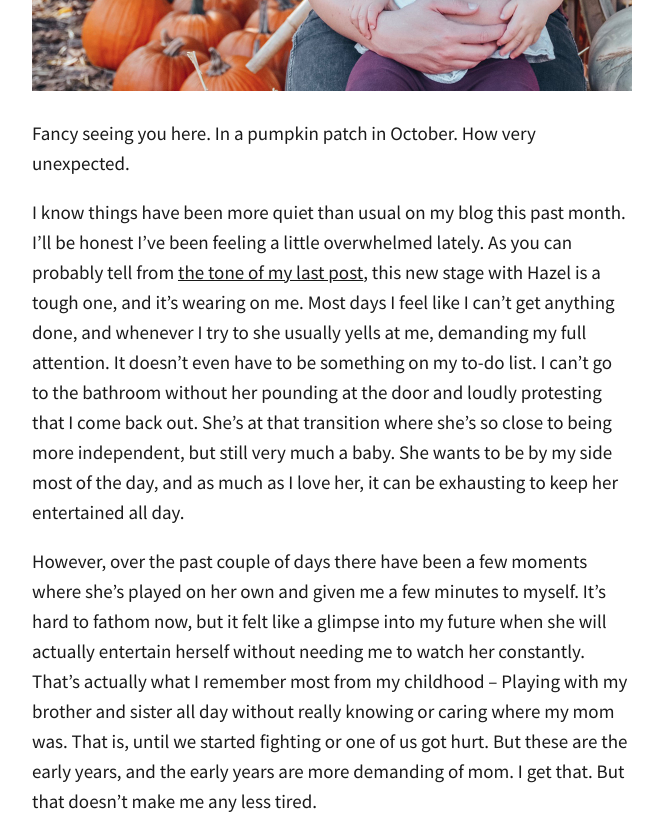
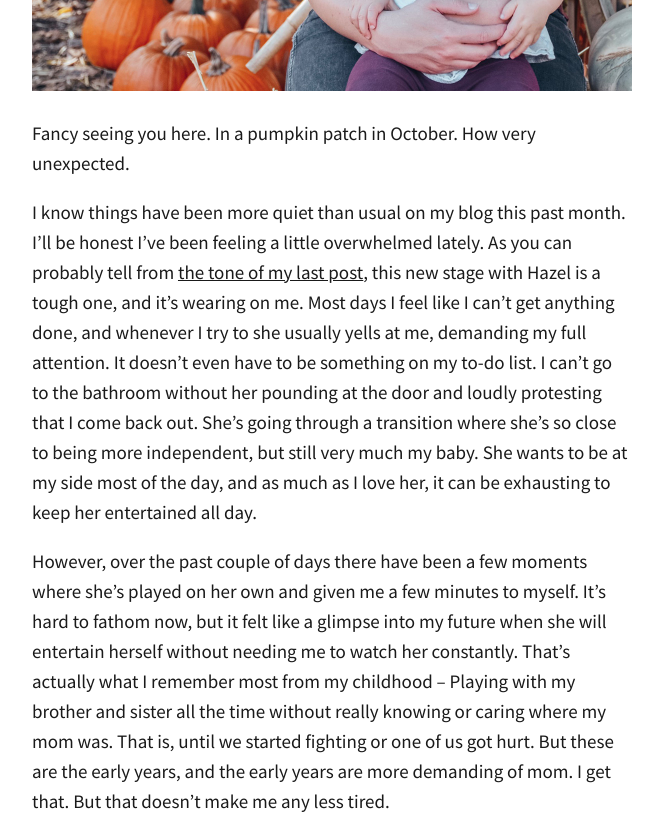
Before and after one commit to totiffany/totiffany.github.io, a Jekyll site: the page built from _posts/2018-10-26-Life-Lately-And-A-Fall-Playlist-For-Your-Weekend.md, in a window 1280 px wide and 1400 px high, scrolled down 978 px. Shown: the top 815 px of the window, without its empty margins (308-971 px from the left). Built offline with Jekyll 4.4.1, drawn with Linux system fonts in a browser that asks for light colours; our own code applies the rules of GitHub Pages for plain Markdown files; comment, search, counter and statistics services are not loaded; some of the changed text lies outside the part shown; grey boxes are pictures that could not be loaded.

Commit message:
Update 2018-10-26-Life-Lately-And-A-Fall-Playlist-For-Your-Weekend.md

```diff
--- a/_posts/2018-10-26-Life-Lately-And-A-Fall-Playlist-For-Your-Weekend.md
+++ b/_posts/2018-10-26-Life-Lately-And-A-Fall-Playlist-For-Your-Weekend.md
@@ -17,13 +17,13 @@ image: IMG_3675.JPG
 
 Fancy seeing you here. In a pumpkin patch in October. How very unexpected.
 
-I know things have been more quiet than usual on my blog this past month. I'll be honest I've been feeling a little overwhelmed lately. As you can probably tell from [the tone of my last post](https://redletterdayblog.com/Our-Trip-To-NYC-And-Traveling-With-A-Toddler), this new stage with Hazel is a tough one, and it's wearing on me. Most days I feel like I can't get anything done, and whenever I try to she usually yells at me, demanding my full attention. It doesn't even have to be something on my to-do list. I can't go to the bathroom without her pounding at the door and loudly protesting that I come back out. She's at that transition where she's so close to being more independent, but still very much a baby. She wants to be by my side most of the day, and as much as I love her, it can be exhausting to keep her entertained all day.
+I know things have been more quiet than usual on my blog this past month. I'll be honest I've been feeling a little overwhelmed lately. As you can probably tell from [the tone of my last post](https://redletterdayblog.com/Our-Trip-To-NYC-And-Traveling-With-A-Toddler), this new stage with Hazel is a tough one, and it's wearing on me. Most days I feel like I can't get anything done, and whenever I try to she usually yells at me, demanding my full attention. It doesn't even have to be something on my to-do list. I can't go to the bathroom without her pounding at the door and loudly protesting that I come back out. She's going through a transition where she's so close to being more independent, but still very much my baby. She wants to be at my side most of the day, and as much as I love her, it can be exhausting to keep her entertained all day.
 
-However, over the past couple of days there have been a few moments where she's played on her own and given me a few minutes to myself. It's hard to fathom now, but it felt like a glimpse into my future when she will actually entertain herself without needing me to watch her constantly. That's actually what I remember most from my childhood – Playing with my brother and sister all day without really knowing or caring where my mom was. That is, until we started fighting or one of us got hurt. But these are the early years, and the early years are more demanding of mom. I get that. But that doesn't make me any less tired.
+However, over the past couple of days there have been a few moments where she's played on her own and given me a few minutes to myself. It's hard to fathom now, but it felt like a glimpse into my future when she will entertain herself without needing me to watch her constantly. That's actually what I remember most from my childhood – Playing with my brother and sister all the time without really knowing or caring where my mom was. That is, until we started fighting or one of us got hurt. But these are the early years, and the early years are more demanding of mom. I get that. But that doesn't make me any less tired.
 
 ![IMG_3587.JPG]({{site.baseurl}}/img/IMG_3587.JPG)
 
-Thankfully, the tough moments are mixed with Hazel being so, so cute. She has started saying a few words, and whenever she says one just right I'm amazed at how bright she is. She's finally caught onto the sign language I've been teaching her, and loves to point out airplanes and stars and birds in real life and in all of her books. Sometimes I stare at her face and her head full of curls, and am so amazed by how beautiful she is that I can't believe she's real. So things are good. And most of the time she's super sweet and happy. She's just also, yunno, a toddler.
+Thankfully, the tough moments are mixed with Hazel being so, so cute. She has started saying a few words, and whenever she says one just right I'm amazed at how bright she is. She's finally caught onto the sign language I've been teaching her, and loves to point out airplanes and stars and birds in real life and in all of her books. Sometimes I stare at her face and her head full of curls, and am so amazed by how beautiful she is that I can't believe she's real. So things are good. And most of the time she's super sweet and happy. She's just also, yunno, a budding toddler.
 
 And October really wasn't all bad. Shortly after we got back from New York my oldest friend Cassie came to visit us from Texas. I loved showing her around the city and introducing her to my favorite pastry – the kouign-amann from b. patisserie bakery. I also happened to have tickets to the musical Waitress the weekend she was in town, so we went together, and it was wonderful. [The music was all written by Sara Barellis](https://open.spotify.com/album/1s6codM2ZAB008t9GTyaEk?si=Ht2L2439S-ml1FMYf1H8Mw) whom I'm a massive fan of. I laughed, I cried. I loved it.
 
```
